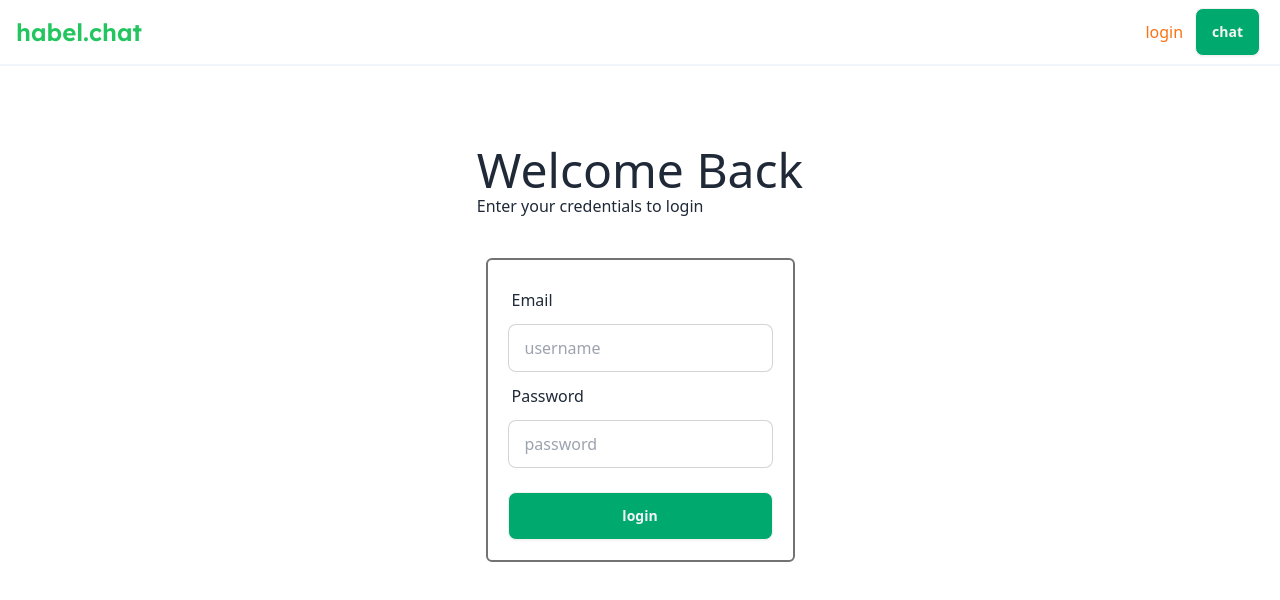
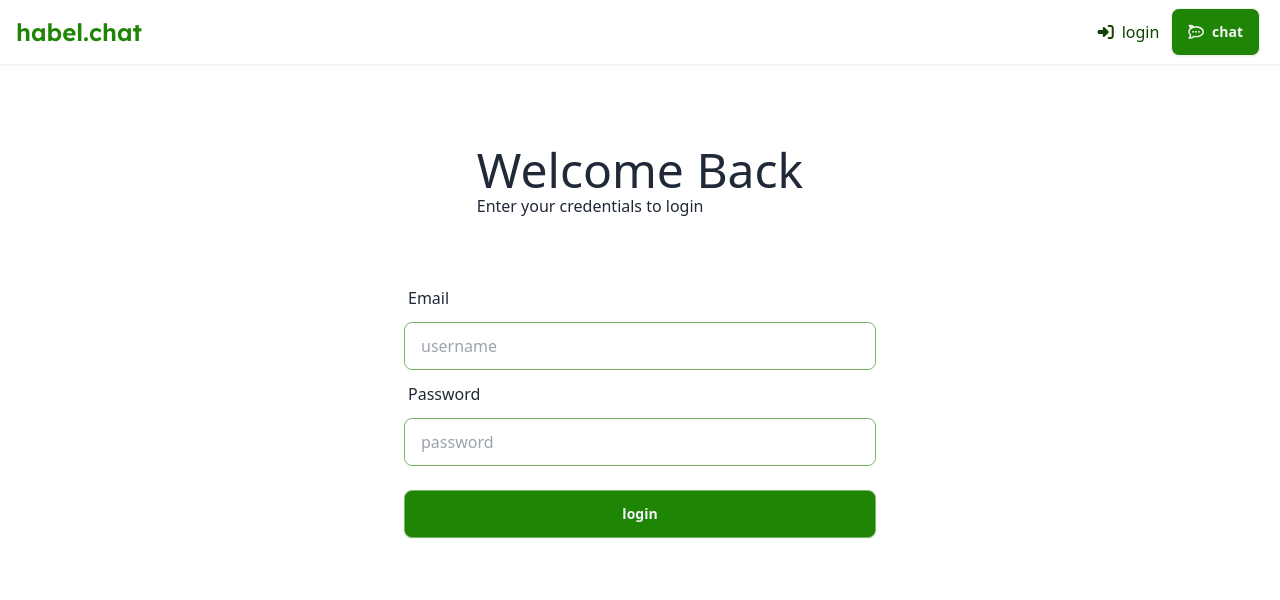
Before and after one commit to kode-emperor/habel.chat, an Angular app in the folder ui/: page /login in a window 1280 px wide. Shown: the top 600 px of the page. Built offline with nearby package versions, Linux system fonts and the light colour scheme.

Commit message:
improve ui and change brand colors

```diff
--- a/ui/package.json
+++ b/ui/package.json
@@ -18,6 +18,7 @@
     "@angular/platform-browser": "^18.2.0",
     "@angular/platform-browser-dynamic": "^18.2.0",
     "@angular/router": "^18.2.0",
+    "@fortawesome/angular-fontawesome": "^0.15.0",
     "rxjs": "~7.8.0",
     "socket.io-client": "^4.7.5",
     "tslib": "^2.3.0",
--- a/ui/src/app/app.component.html
+++ b/ui/src/app/app.component.html
@@ -1,10 +1,12 @@
 <main>
-  <div class="flex justify-between border-solid border-b-2 border-slate-100 items-center">
-    <h1 class="p-4  text-2xl lexend-deca-title text-green-500">habel.chat</h1>
-    <div class="flex mr-5">
-      <button class="text-orange-500 mr-3" [routerLink]="['/login']">login</button>
-      <button class="btn bg-success text-zinc-100" [routerLink]="['/chat']">chat</button>
+  <div class="flex border-solid border-b-2 border-slate-100">
+    <div class="flex justify-between items-center w-full">
+      <h1 class="p-4  text-2xl lexend-deca-title text-brandgreen-500" [routerLink]="['/']">habel.chat</h1>
+      <div class="flex mr-5">
+        <button class="text-brandgreen-700 mr-3" [routerLink]="['/login']"><i class="fa-solid fa-right-to-bracket mr-2"></i>login</button>
+        <button class="btn bg-brandgreen-500 hover:bg-brandgreen-300 text-zinc-100 hover:text-brandgreen-800 shadow-sm hover:shadow-brandgreen-200" [routerLink]="['/chat']"><i class="fa-brands fa-rocketchat"></i>chat</button>
+      </div>
     </div>
-  </div>
+    </div>
   <router-outlet/>
 </main>
--- a/ui/src/app/app.routes.ts
+++ b/ui/src/app/app.routes.ts
@@ -10,6 +10,7 @@ export const routes: Routes = [
   },
   {
     path: 'chat',
+    title: 'chats',
     component: ChatComponent
   }
 ];
--- a/ui/src/app/chat/chat.component.html
+++ b/ui/src/app/chat/chat.component.html
@@ -4,6 +4,7 @@
     </chat-main-nav>
     <div class="container bg-slate-100 p-8">
         @for(user of myusers; track user; let index = $index) {
+            @if(user.message) {
                 @if(user.id == currentUser.id) {
                     <chat-bubble message="{{user.message}}" messagetime="{{user.createdAt | date:'hh:mm'}}"
                         chatDirection="{{'chat-end'}}"
@@ -17,6 +18,7 @@
                     />
                 }
             }
+        }
         @if(typing) {
             <chat-dots></chat-dots>
         }
--- a/ui/src/app/login/login.component.html
+++ b/ui/src/app/login/login.component.html
@@ -5,11 +5,11 @@
 
   </div>
 
-  <div class="flex flex-col justify-between border border-solid border-2 border-neutral-500 p-5 mt-10 rounded-md">
+  <div class="flex flex-col justify-between p-5 mt-10 rounded-md w-full max-w-lg min-w-sm">
     <label for="username" class="label">Email</label>
-    <input type="text" placeholder="username" class="input input-bordered my-1">
+    <input type="text" placeholder="username" [ngClass]="css.input">
     <label for="password" class="label">Password</label>
-    <input type="password" placeholder="password" class="input input-bordered my-1 bg">
-    <input type="button" value="login" class="btn btn-bordered mt-5 bg-success text-slate-100 hover:bg-orange-300 hover:text-zinc-600">
+    <input type="password" placeholder="password" [ngClass]="css.input">
+    <input type="button" value="login" class="btn btn-bordered mt-5 bg-brandgreen-500 border-brandgreen-400 text-slate-100 hover:bg-orange-300 hover:text-zinc-600 w-full max-w-lg min-w-sm">
   </div>
 </div>
--- a/ui/src/app/login/login.component.ts
+++ b/ui/src/app/login/login.component.ts
@@ -1,12 +1,15 @@
 import { Component } from '@angular/core';
+import { LoginStyles } from './login.css';
+import { CommonModule } from '@angular/common';
 
 @Component({
   selector: 'app-login',
   standalone: true,
-  imports: [],
+  imports: [CommonModule],
   templateUrl: './login.component.html',
   styleUrl: './login.component.css'
 })
 export class LoginComponent {
+  css: typeof LoginStyles =  LoginStyles;
 
 }
--- /dev/null
+++ b/ui/src/app/login/login.css.ts
@@ -0,0 +1,9 @@
+export const LoginStyles = {
+  input: [
+    "input", "input-bordered",
+    "border-brandgreen-400",
+    "focus:outline-brandgreen-100",
+    "focus:border-brandgreen-200" ,
+    "my-1 w-full max-w-lg min-w-sm" ],
+
+}
--- a/ui/src/index.html
+++ b/ui/src/index.html
@@ -10,6 +10,7 @@
   <link rel="preconnect" href="https://fonts.gstatic.com" crossorigin>
   <link href="https://fonts.googleapis.com/css2?family=Lexend+Deca:wght@100..900&display=swap" rel="stylesheet">
   <link rel="stylesheet" href="https://fonts.googleapis.com/css2?family=Material+Symbols+Outlined:opsz,wght,FILL,GRAD@20..48,100..700,0..1,-50..200" />
+  <link rel="stylesheet" href="https://cdnjs.cloudflare.com/ajax/libs/font-awesome/6.6.0/css/all.min.css" />
 </head>
 <body>
   <app-root></app-root>
--- a/ui/tailwind.config.js
+++ b/ui/tailwind.config.js
@@ -1,10 +1,33 @@
 
 /** @type {import('tailwindcss').Config} */
-//const colors = require("daisyui/src")
+// tailwind.config.js
+import { colors as defaultColors } from 'tailwindcss/defaultTheme'
+
+
+const colors = {
+  ...defaultColors,
+  ...{
+    "brandgreen": {
+      "800": "#0B2E02",
+      "700": "#104502",
+      "600": "#155A03",
+      "500": "#1F8505",
+      "400": "#79B669",
+      "300": "#BCDBB4",
+      "200": "#B8D6B0",
+      "100": "#DAEDD5"
+    },
+    "brandblack": "#141514",
+    "brandwhite": "#FCFBFA",
+    "brandgray": "#E5E5E5"
+  }
+}
 module.exports = {
   content: ["./src/**/*.{html,ts}"],
   theme: {
-    extend: {},
+    extend: {
+      "colors": colors,
+    },
   },
   plugins: [require('daisyui')],
   daisyui: {
```
Also changed, not shown: 1 other file (tests, documents, lock files or other folders). Lines whose indentation alone changed are shown as unchanged.
